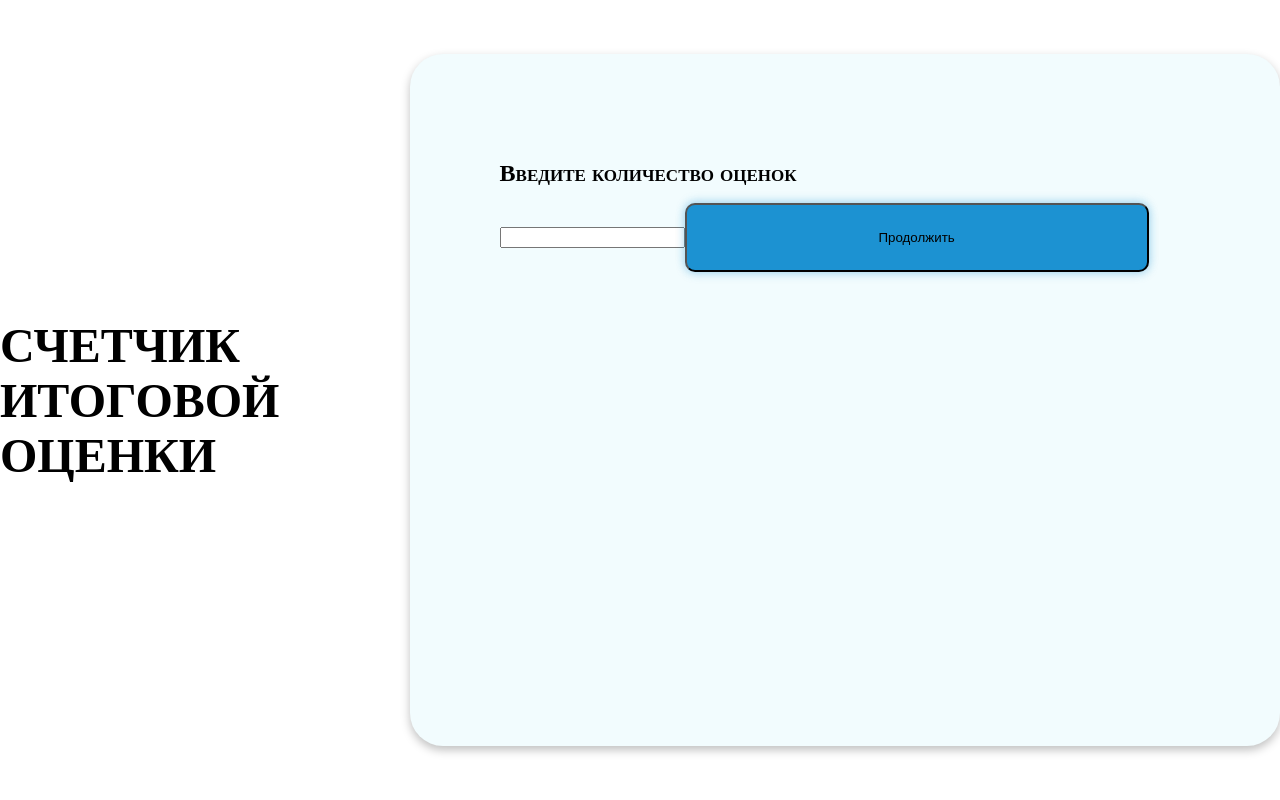
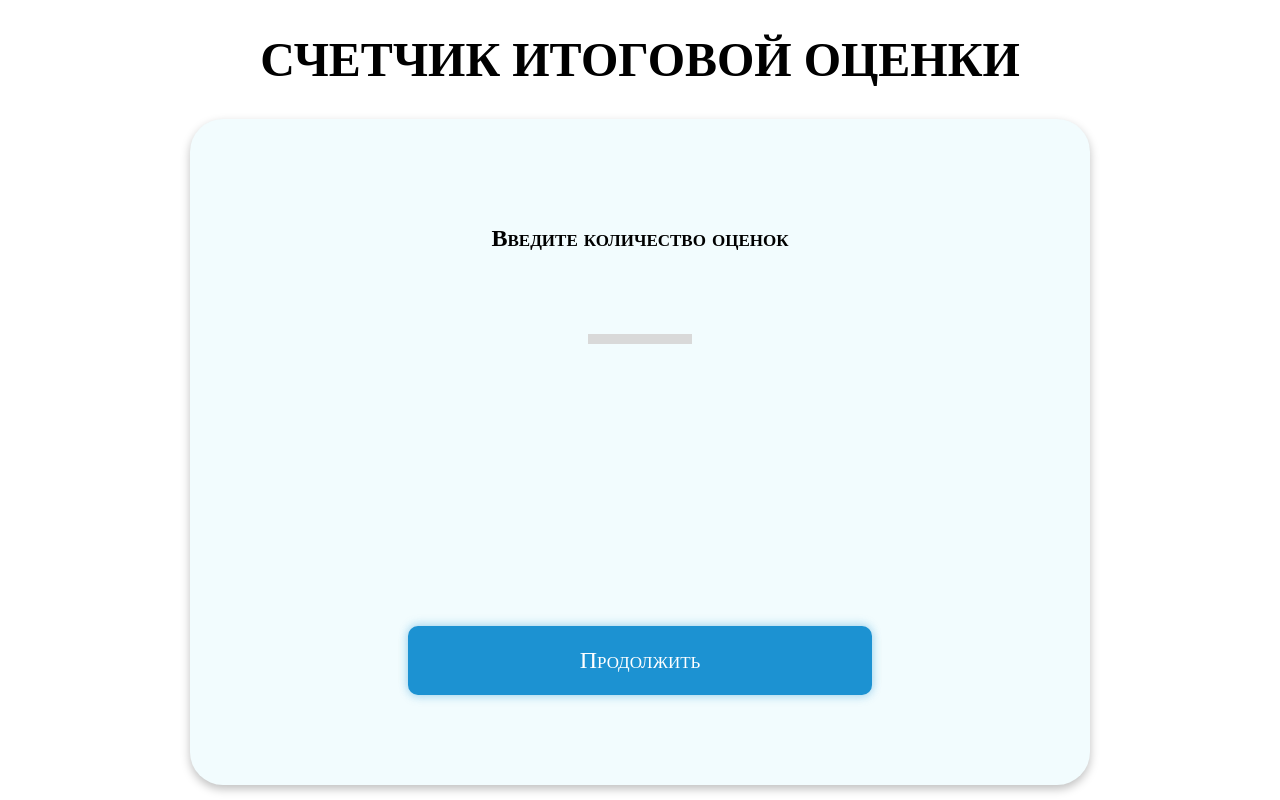
Before and after one commit to Tair-coder/total-mark-counter, a React (Create React App) app: page / in a window 1280 px wide. Built offline with nearby package versions, Linux system fonts and the light colour scheme.

Commit message:
my third commit on this pj

```diff
--- a/src/App.css
+++ b/src/App.css
@@ -4,6 +4,7 @@
   display: flex;
   justify-content: center;
   align-items: center;
+  flex-direction: column;
 }
 .title{
   color: #000;
--- a/src/components/UI/Button.module.css
+++ b/src/components/UI/Button.module.css
@@ -5,5 +5,14 @@
   border-radius: 10px;
   background: #1c92d2;
   box-shadow: 0px 2px 10px 0px rgba(28, 146, 210, 0.25),
-              0px -2px 10px 0px rgba(28, 146, 210, 0.25);
+    0px -2px 10px 0px rgba(28, 146, 210, 0.25);
+  color: #fff;
+  font-family: Montserrat;
+  font-size: 24px;
+  font-style: normal;
+  font-weight: 400;
+  line-height: normal;
+  font-variant: small-caps;
+  border: none;
+  cursor: pointer;
 }
--- a/src/components/UI/Card.module.css
+++ b/src/components/UI/Card.module.css
@@ -6,4 +6,8 @@
     border-radius: 33px;
     background: #F2FCFE;
     box-shadow: 0px 4px 10px 0px rgba(0, 0, 0, 0.25);
+    display: flex;
+    flex-direction: column;
+    align-items: center;
+    margin-bottom: 15px;
 }
--- a/src/components/first-screen/AmountOfMarks.js
+++ b/src/components/first-screen/AmountOfMarks.js
@@ -1,7 +1,7 @@
 import React from 'react'
 import Button from '../UI/Button'
 import Title from '../UI/Title'
-
+import styles from './AmountOfMarks.module.css'
 function AmountOfMarks() {
     const submitHandler = () => {
 
@@ -9,8 +9,8 @@ function AmountOfMarks() {
   return (
     <React.Fragment>
         <Title title="Введите количество оценок"/>
-        <form onSubmit={submitHandler}>
-            <input type='number'/>
+        <form onSubmit={submitHandler} className={styles.form}>
+            <input type='text'className={styles.input}/>
             <Button buttonName='Продолжить'/>
         </form>
     </React.Fragment>
--- a/src/components/first-screen/AmountOfMarks.module.css
+++ b/src/components/first-screen/AmountOfMarks.module.css
@@ -0,0 +1,21 @@
+.form{
+    display: flex;
+    flex-direction: column;
+    height: 100%;
+    justify-content: space-between;
+    align-items: center;
+}
+.input{
+    border: none;
+    outline: none;
+    border-bottom: 10px #D9D9D9 solid;
+    background: none;
+    padding-bottom: 10px;
+    text-align: center;
+    font-family: Montserrat;
+    font-size: 48px;
+    font-style: normal;
+    font-weight: 400;
+    line-height: normal;
+    width: 100px;
+}
```
